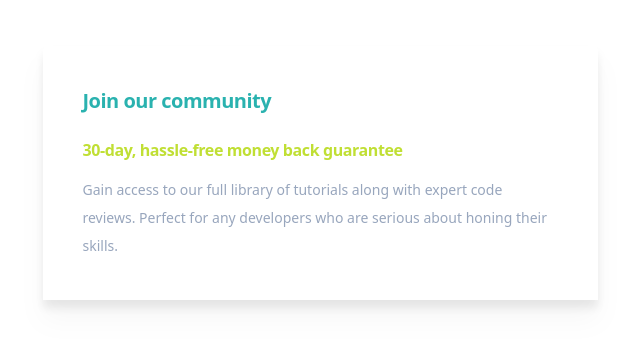
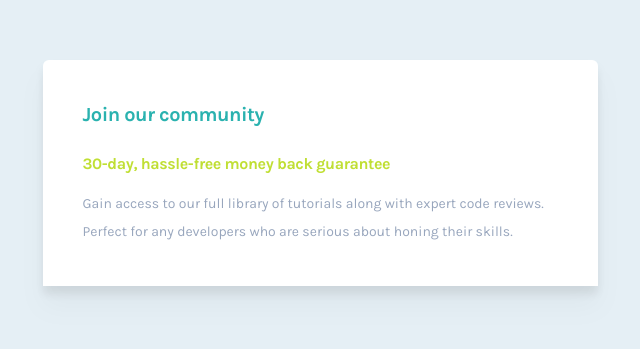
Before and after one commit to gumrahsindar/single-price-grid-component, a React (Vite) app: page / in a window 1280 px wide. Shown: the part 227-576 px from the top of the page, without its empty margins (320-960 px from the left). Built offline with nearby package versions, Linux system fonts and the light colour scheme.

Commit message:
add global css rules via Tailwind @layer

```diff
--- a/src/index.css
+++ b/src/index.css
@@ -3,3 +3,12 @@
 @tailwind base;
 @tailwind components;
 @tailwind utilities;
+
+@layer base {
+  html {
+    font-family: Karla, sans-serif;
+  }
+  body {
+    background-color: hsl(204, 43%, 93%);
+  }
+}
```
